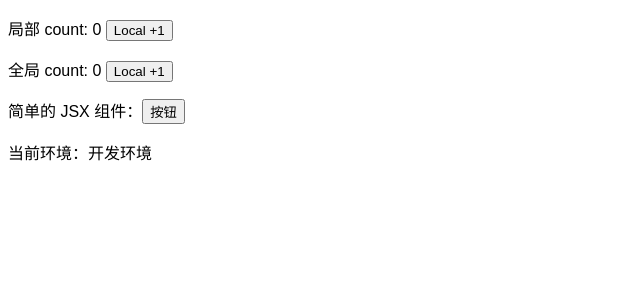
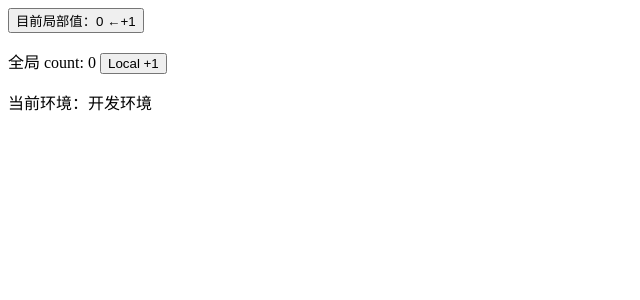
Before and after one commit to ipid/ipid-vite-vue-ts-template, a Vue app: page / in a window 1280 px wide. Shown: the top 300 px of the page, without its empty margins (0-640 px from the left). Built offline with nearby package versions, Linux system fonts and the light colour scheme.

Commit message:
大规模更新

```diff
--- a/index.html
+++ b/index.html
@@ -6,15 +6,12 @@
   <link href="/favicon.jpg" rel="icon" type="image/jpeg"/>
   <meta content="width=device-width, minimum-scale=1.0, maximum-scale=1.0, initial-scale=1.0, user-scalable=no"
         name="viewport"/>
-  <title>我的 Vite + Vue + TS 模板</title>
+  <title>【【请修改此标题】】</title>
   <style>
     * {
       touch-action: pan-x pan-y;
     }
-
-    html {
-      font-family: sans-serif;
-    } </style>
+  </style>
 </head>
 
 <body>
--- a/src/pages/Index/Index.vue
+++ b/src/pages/Index/Index.vue
@@ -1,7 +1,7 @@
 <script lang="tsx" setup>
 import { ref } from 'vue'
 import { ElButton } from 'element-plus'
-import indexStore, { countAdd1 } from './index-store'
+import indexStore from './index-store'
 
 const localNum = ref(0)
 const environmentName = import.meta.env.VITE_ENV_NAME
@@ -11,23 +11,20 @@ function localPlus1() {
 }
 
 function globalPlus1() {
-  countAdd1()
+  indexStore.count++
 }
 
-function SimpleComponent() {
-  return <ElButton>按钮</ElButton>
+function SimpleComponent(props: { onClick: (...args: unknown[]) => unknown }) {
+  return <ElButton onClick={props.onClick}>目前局部值：{localNum.value} ←+1</ElButton>
 }
 
 </script>
 
 <template>
-  <p>局部 count: {{ localNum }}
-    <el-button @click="localPlus1()">Local +1</el-button>
-  </p>
+  <SimpleComponent @click="localPlus1" />
   <p>全局 count: {{ indexStore.count }}
     <el-button @click="globalPlus1()">Local +1</el-button>
   </p>
-  <p>简单的 JSX 组件：<SimpleComponent /></p>
   <p>当前环境：{{ environmentName }}</p>
 </template>
 
--- a/src/pages/Index/index-store.ts
+++ b/src/pages/Index/index-store.ts
@@ -4,8 +4,4 @@ const store = reactive({
   count: 0,
 })
 
-export function countAdd1() {
-  store.count++
-}
-
 export default store
--- a/tsconfig.json
+++ b/tsconfig.json
@@ -41,7 +41,11 @@
     "skipLibCheck": true,
 
     // noEmit 表示是否生成编译后的 JavaScript 代码，此处设为 true，表示不生成代码
-    "noEmit": true
+    "noEmit": true,
+
+    // 开启装饰器功能，方便使用 class-validator、class-transformer 等
+    "experimentalDecorators": true,
+    "emitDecoratorMetadata": true
   },
 
   // 项目中需要编译的文件列表
```
Also changed, not shown: package.json (+10 -11 lines), 2 other files (tests, documents, lock files or other folders).
